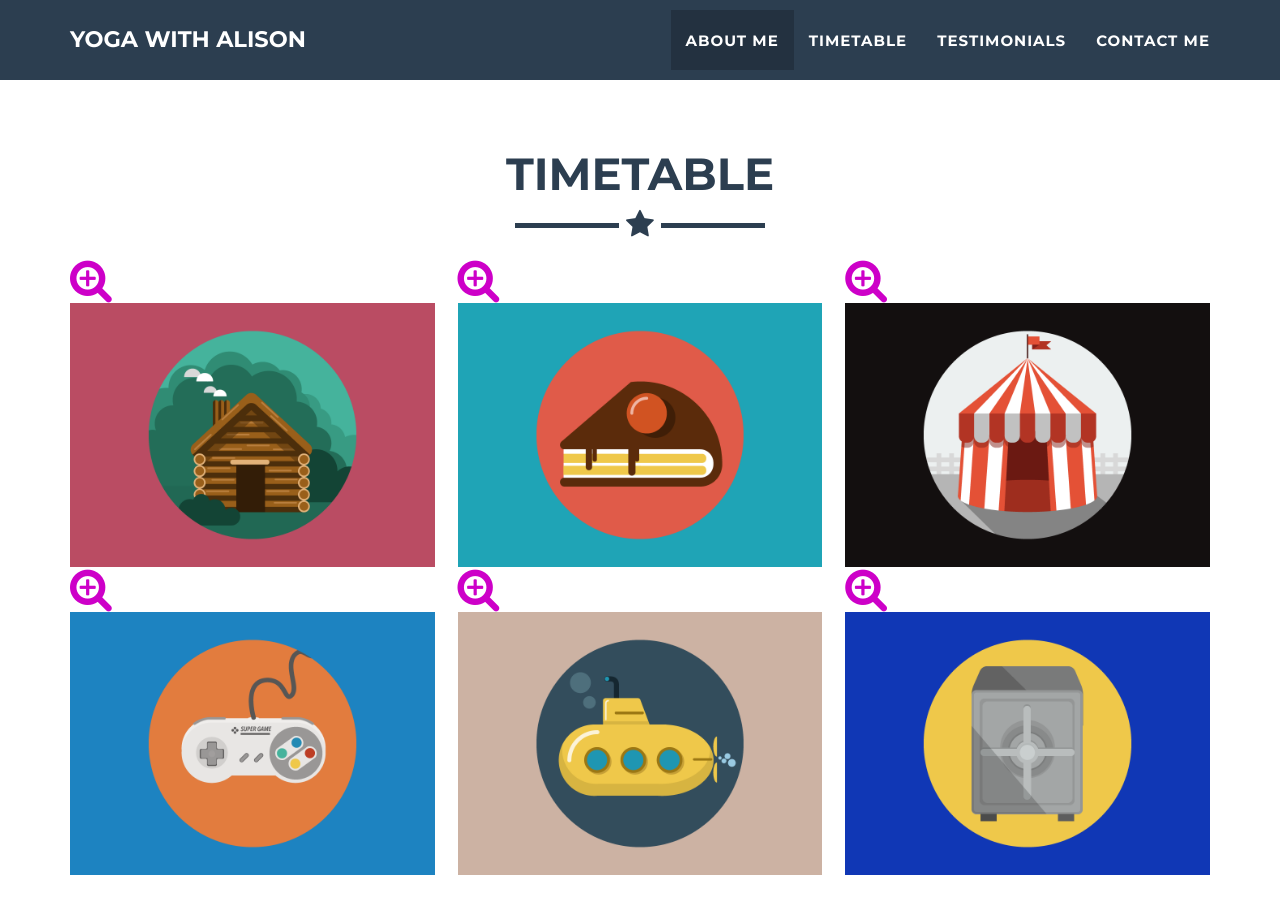
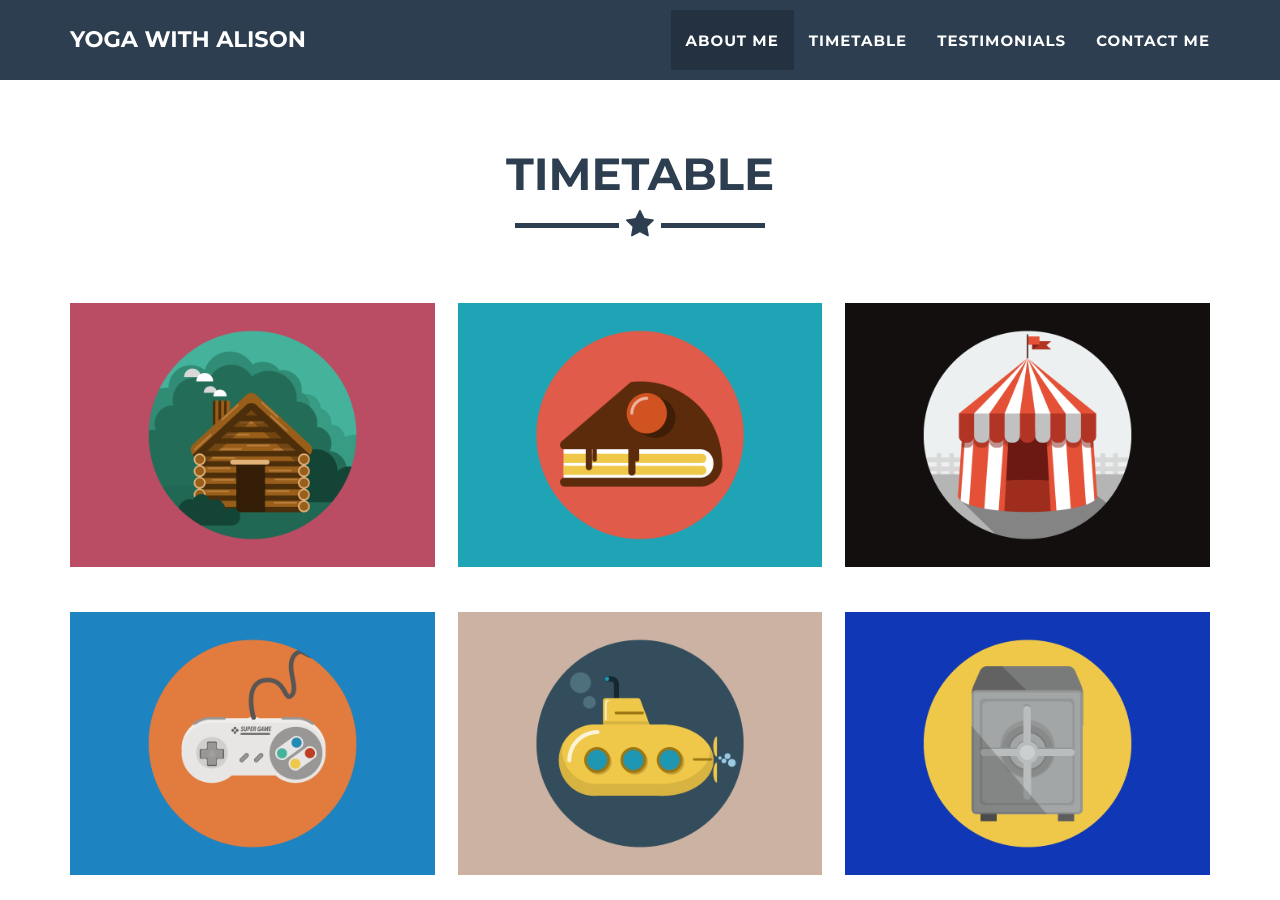
Before and after one commit to YogaWithAlison/yogawithalison.github.io, a Jekyll site: the page built from _posts/2014-07-18-project-1.markdown, in a window 1280 px wide and 900 px high, scrolled down 1484 px. Built offline with Jekyll 4.4.1, drawn with Linux system fonts in a browser that asks for light colours.

Commit message:
zoom colour

```diff
--- a/_includes/timetable.html
+++ b/_includes/timetable.html
@@ -14,7 +14,7 @@
                         <a href="#portfolioModal-{{ post.modal-id }}" class="portfolio-link" data-toggle="modal">
                             <div class="caption">
                                 <div class="caption-content">
-                                    <i class="fa fa-search-plus fa-3x" style="text-color:white"></i>
+                                    <i class="fa fa-search-plus fa-3x" style="color:white"></i>
                                 </div>
                             </div>
                             <img src="img/portfolio/{{ post.img }}" class="img-responsive" alt="{{ post.alt }}">
```
